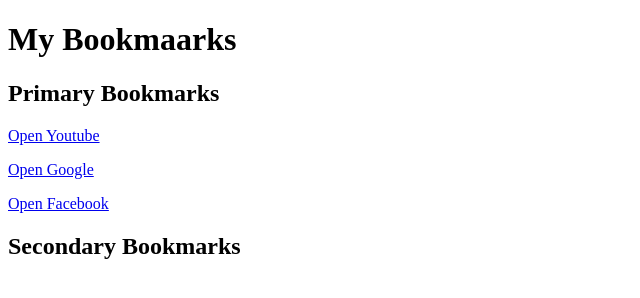
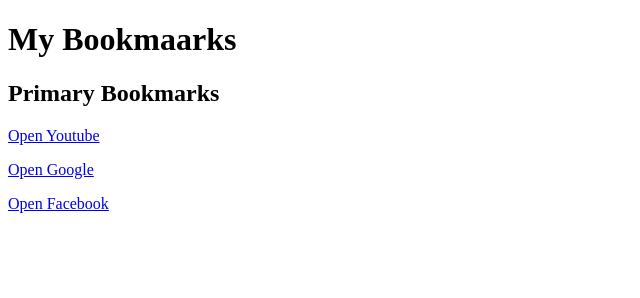
Before and after one commit to OmkYes/Practice-2, a plain HTML site: page index.html in a window 1280 px wide. Shown: the whole page, without its empty margins (0-640 px from the left). Drawn offline with Linux system fonts and the light colour scheme.

Commit message:
Initial Setup

```diff
--- a/index.html
+++ b/index.html
@@ -3,15 +3,13 @@
 <head>
     <meta charset="UTF-8">
     <meta name="viewport" content="width=device-width, initial-scale=1.0">
-    <title>Bookmark Manager - OmkarYeske</title>
+    <title>My Bookmarks</title>
 </head>
 <body>
-   <h1>My Bookmaarks</h1>
+    <h1>My Bookmaarks</h1>
    <h2>Primary Bookmarks</h2>
    <p><a target="_blank" href="https://youtube.com"> Open Youtube</a></p>
    <p><a target="_blank" href="https://Google.com"> Open Google</a></p>
    <p><a target="_blank" href="https://Facebook.com"> Open Facebook</a></p>
-
-   <h2>Secondary Bookmarks</h2>
 </body>
 </html>
```
